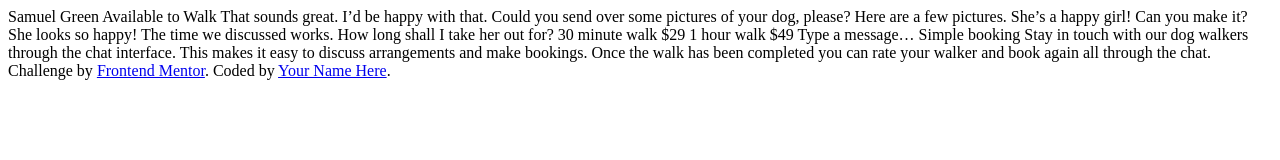
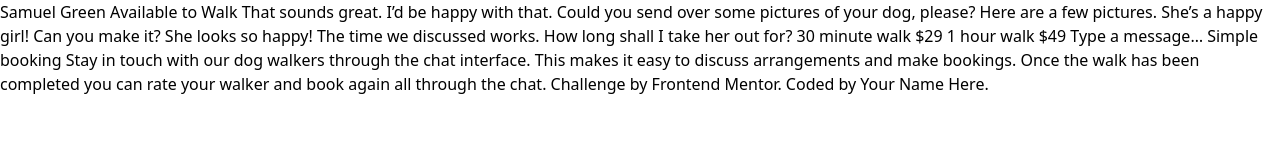
Before and after one commit to nooa-p/chat-app-css, a website: page index.html in a window 1280 px wide. Drawn offline with Linux system fonts and the light colour scheme.

Commit message:
link stylesheet to index

```diff
--- a/index.html
+++ b/index.html
@@ -9,6 +9,8 @@
   <link rel="preconnect" href="https://fonts.googleapis.com">
   <link rel="preconnect" href="https://fonts.gstatic.com" crossorigin>
   <link href="https://fonts.googleapis.com/css2?family=Rubik:wght@400;500;700&display=swap" rel="stylesheet">
+
+  <link rel="stylesheet" href="css/output.css">
 
   <title>Chat App CSS Illustration | Frontend Mentor</title>
 </head>
```
